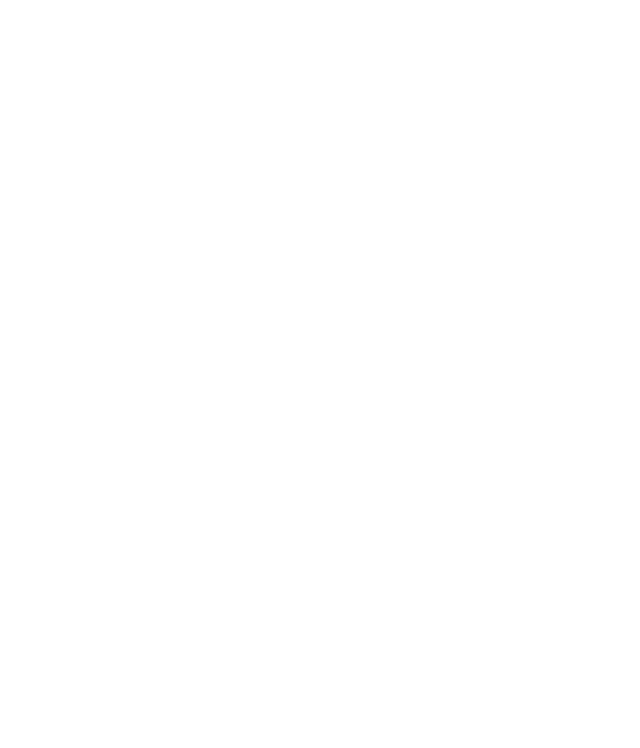
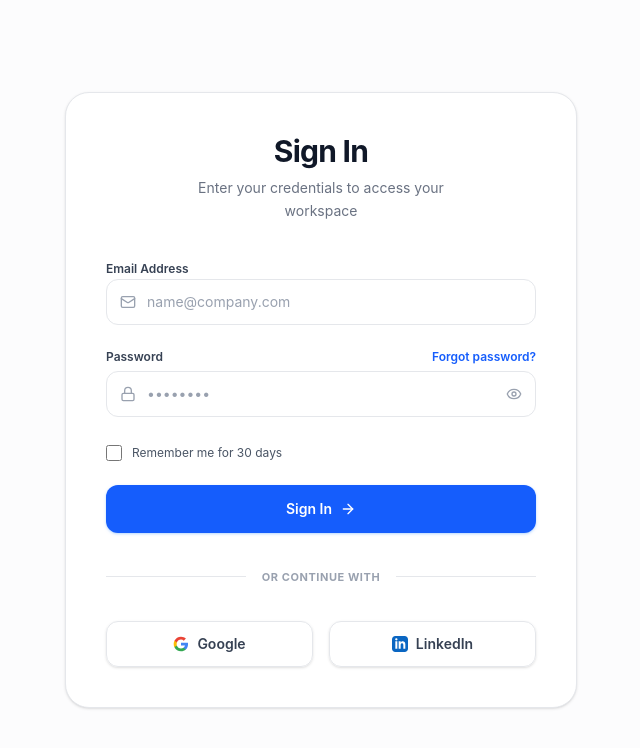
Before and after one commit to TeamProjectSpringBootETEC/FindYourPathFrontend, a React (Vite) app: page /login in a window 1280 px wide. Before the commit this address had no page. Shown: the top 748 px of the page, without its empty margins (319-959 px from the left). Built offline with nearby package versions, Linux system fonts and the light colour scheme.

Commit message:
Complete Login page

```diff
--- a/src/Routes/RouteApp.jsx
+++ b/src/Routes/RouteApp.jsx
@@ -9,6 +9,7 @@
 import Events from "@/pages/Events";
 import EventDetail from "@/pages/detail/EventDetail";
 import Register from "@/pages/Register";
+import Login from "@/pages/Login";
 
 // Layout for Public Pages (with Navbar)
 const PublicLayout = () => {
@@ -50,6 +51,7 @@
       </Route>
 
       {/* Auth Pages -> No Navbar / Footer */}
+      <Route path="/login" element={<Login />} />
       <Route path="/register" element={<Register />} />
 
       {/* Dashboard Pages -> Shows Sidebar (No Navbar) */}
--- /dev/null
+++ b/src/pages/Login.jsx
@@ -0,0 +1,154 @@
+import React, { useState } from 'react';
+import { Mail, Lock, Eye, EyeOff, ArrowRight } from 'lucide-react';
+
+export default function Login() {
+  const [formData, setFormData] = useState({
+    email: '',
+    password: '',
+    rememberMe: false,
+  });
+  const [showPassword, setShowPassword] = useState(false);
+
+  const handleSubmit = (e) => {
+    e.preventDefault();
+    alert(`Signing in with email: ${formData.email}`);
+  };
+
+  return (
+    <div className="min-h-screen bg-gray-50/50 flex items-center justify-center font-sans text-gray-800 p-4 sm:p-6 lg:p-8">
+
+      {/* Main Card Container */}
+      <div className="bg-white border border-gray-200 rounded-3xl p-8 sm:p-10 shadow-sm w-full max-w-lg space-y-8">
+
+        {/* Header Section */}
+        <div className="text-center space-y-2">
+          <h1 className="text-2xl sm:text-3xl font-bold text-gray-900 tracking-tight">
+            Sign In
+          </h1>
+          <p className="text-sm text-gray-500 max-w-xs mx-auto leading-relaxed">
+            Enter your credentials to access your workspace
+          </p>
+        </div>
+
+        {/* Form */}
+        <form onSubmit={handleSubmit} className="space-y-6">
+
+          {/* Email Address Input */}
+          <div className="space-y-1.5">
+            <label className="text-xs font-semibold text-gray-700">Email Address</label>
+            <div className="relative">
+              <span className="absolute inset-y-0 left-0 flex items-center pl-3.5 pointer-events-none text-gray-400">
+                <Mail className="w-4 h-4" />
+              </span>
+              <input
+                type="email"
+                required
+                placeholder="name@company.com"
+                value={formData.email}
+                onChange={(e) => setFormData({ ...formData, email: e.target.value })}
+                className="w-full bg-white border border-gray-200 rounded-xl pl-10 pr-4 py-3 text-sm text-gray-800 placeholder-gray-400 focus:outline-none focus:border-blue-600 focus:ring-1 focus:ring-blue-600 transition-all"
+              />
+            </div>
+          </div>
+
+          {/* Password Input */}
+          <div className="space-y-1.5">
+            <div className="flex justify-between items-center">
+              <label className="text-xs font-semibold text-gray-700">Password</label>
+              <a
+                href="#forgot-password"
+                onClick={(e) => { e.preventDefault(); alert('Forgot password clicked'); }}
+                className="text-xs text-blue-600 font-semibold hover:underline"
+              >
+                Forgot password?
+              </a>
+            </div>
+            <div className="relative">
+              <span className="absolute inset-y-0 left-0 flex items-center pl-3.5 pointer-events-none text-gray-400">
+                <Lock className="w-4 h-4" />
+              </span>
+              <input
+                type={showPassword ? 'text' : 'password'}
+                required
+                placeholder="••••••••"
+                value={formData.password}
+                onChange={(e) => setFormData({ ...formData, password: e.target.value })}
+                className="w-full bg-white border border-gray-200 rounded-xl pl-10 pr-10 py-3 text-sm text-gray-800 placeholder-gray-400 focus:outline-none focus:border-blue-600 focus:ring-1 focus:ring-blue-600 transition-all"
+              />
+              <button
+                type="button"
+                onClick={() => setShowPassword(!showPassword)}
+                className="absolute inset-y-0 right-0 flex items-center pr-3.5 text-gray-400 hover:text-gray-600"
+              >
+                {showPassword ? <EyeOff className="w-4 h-4" /> : <Eye className="w-4 h-4" />}
+              </button>
+            </div>
+          </div>
+
+          {/* Remember Me Checkbox */}
+          <div className="flex items-center gap-2.5 pt-1">
+            <input
+              type="checkbox"
+              id="remember"
+              checked={formData.rememberMe}
+              onChange={(e) => setFormData({ ...formData, rememberMe: e.target.checked })}
+              className="w-4 h-4 rounded border-gray-300 text-blue-600 focus:ring-blue-500 cursor-pointer"
+            />
+            <label htmlFor="remember" className="text-xs text-gray-600 cursor-pointer select-none">
+              Remember me for 30 days
+            </label>
+          </div>
+
+          {/* Submit Button */}
+          <button
+            type="submit"
+            className="w-full bg-blue-600 hover:bg-blue-700 active:scale-[0.99] text-white py-3.5 rounded-xl font-semibold text-sm transition-all shadow-sm shadow-blue-200 flex items-center justify-center gap-2"
+          >
+            Sign In <ArrowRight className="w-4 h-4" />
+          </button>
+        </form>
+
+        {/* Divider */}
+        <div className="relative flex py-1 items-center">
+          <div className="flex-grow border-t border-gray-200"></div>
+          <span className="flex-shrink mx-4 text-[11px] font-bold text-gray-400 uppercase tracking-wider">Or continue with</span>
+          <div className="flex-grow border-t border-gray-200"></div>
+        </div>
+
+        {/* Social Authentication Buttons */}
+        <div className="grid grid-cols-2 gap-4">
+
+          {/* Google Button */}
+          <button
+            type="button"
+            onClick={() => alert('Google sign-in clicked')}
+            className="flex items-center justify-center gap-2 border border-gray-200 hover:bg-gray-50 py-3 rounded-xl text-sm font-semibold text-gray-700 transition-colors shadow-sm"
+          >
+            <svg className="w-4 h-4" viewBox="0 0 24 24">
+              <path fill="#4285F4" d="M22.56 12.25c0-.78-.07-1.53-.2-2.25H12v4.26h5.92c-.26 1.37-1.04 2.53-2.21 3.31v2.77h3.57c2.08-1.92 3.28-4.74 3.28-8.09z" />
+              <path fill="#34A853" d="M12 23c2.97 0 5.46-.98 7.28-2.66l-3.57-2.77c-.98.66-2.23 1.06-3.71 1.06-2.86 0-5.29-1.93-6.16-4.53H2.18v2.84C3.99 20.53 7.7 23 12 23z" />
+              <path fill="#FBBC05" d="M5.84 14.09c-.22-.66-.35-1.36-.35-2.09s.13-1.43.35-2.09V7.06H2.18C1.43 8.55 1 10.22 1 12s.43 3.45 1.18 4.94l2.85-2.22.81-.63z" />
+              <path fill="#EA4335" d="M12 5.38c1.62 0 3.06.56 4.21 1.64l3.15-3.15C17.45 2.09 14.97 1 12 1 7.7 1 3.99 3.47 2.18 7.06l3.66 2.84c.87-2.6 3.3-4.52 6.16-4.52z" />
+            </svg>
+            Google
+          </button>
+
+          {/* LinkedIn Button */}
+          <button
+            type="button"
+            onClick={() => alert('LinkedIn sign-in clicked')}
+            className="flex items-center justify-center gap-2 border border-gray-200 hover:bg-gray-50 py-3 rounded-xl text-sm font-semibold text-gray-700 transition-colors shadow-sm"
+          >
+            <svg className="w-4 h-4 fill-[#0A66C2]" viewBox="0 0 24 24">
+              <path d="M19 0h-14c-2.761 0-5 2.239-5 5v14c0 2.761 2.239 5 5 5h14c2.762 0 5-2.239 5-5v-14c0-2.761-2.238-5-5-5zm-11 19h-3v-11h3v11zm-1.5-12.268c-.966 0-1.75-.79-1.75-1.764s.784-1.764 1.75-1.764 1.75.79 1.75 1.764-.783 1.764-1.75 1.764zm13.5 12.268h-3v-5.604c0-3.368-4-3.113-4 0v5.604h-3v-11h3v1.765c1.396-2.586 7-2.777 7 2.476v6.759z"/>
+            </svg>
+            LinkedIn
+          </button>
+
+        </div>
+
+      </div>
+
+    </div>
+  );
+}
```
